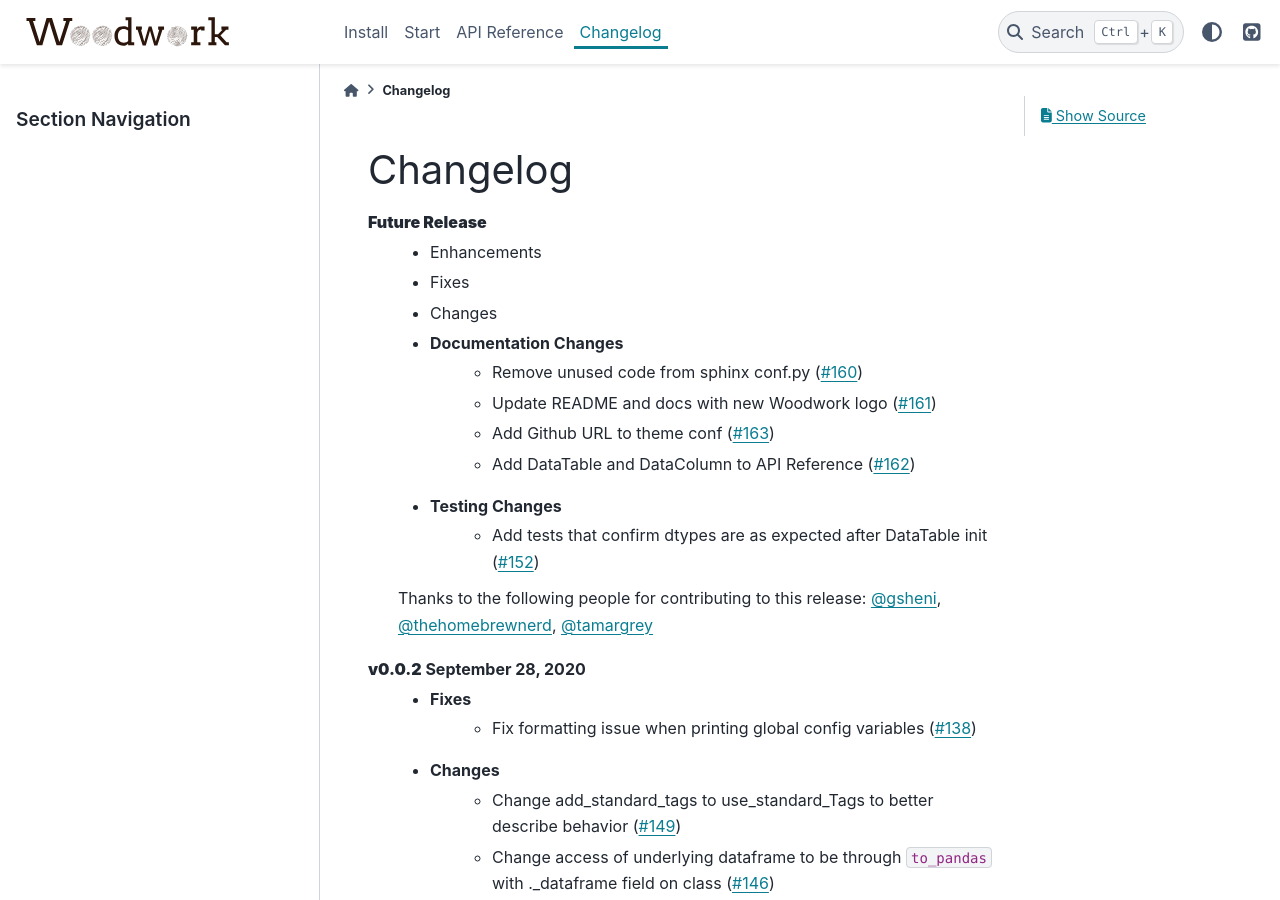
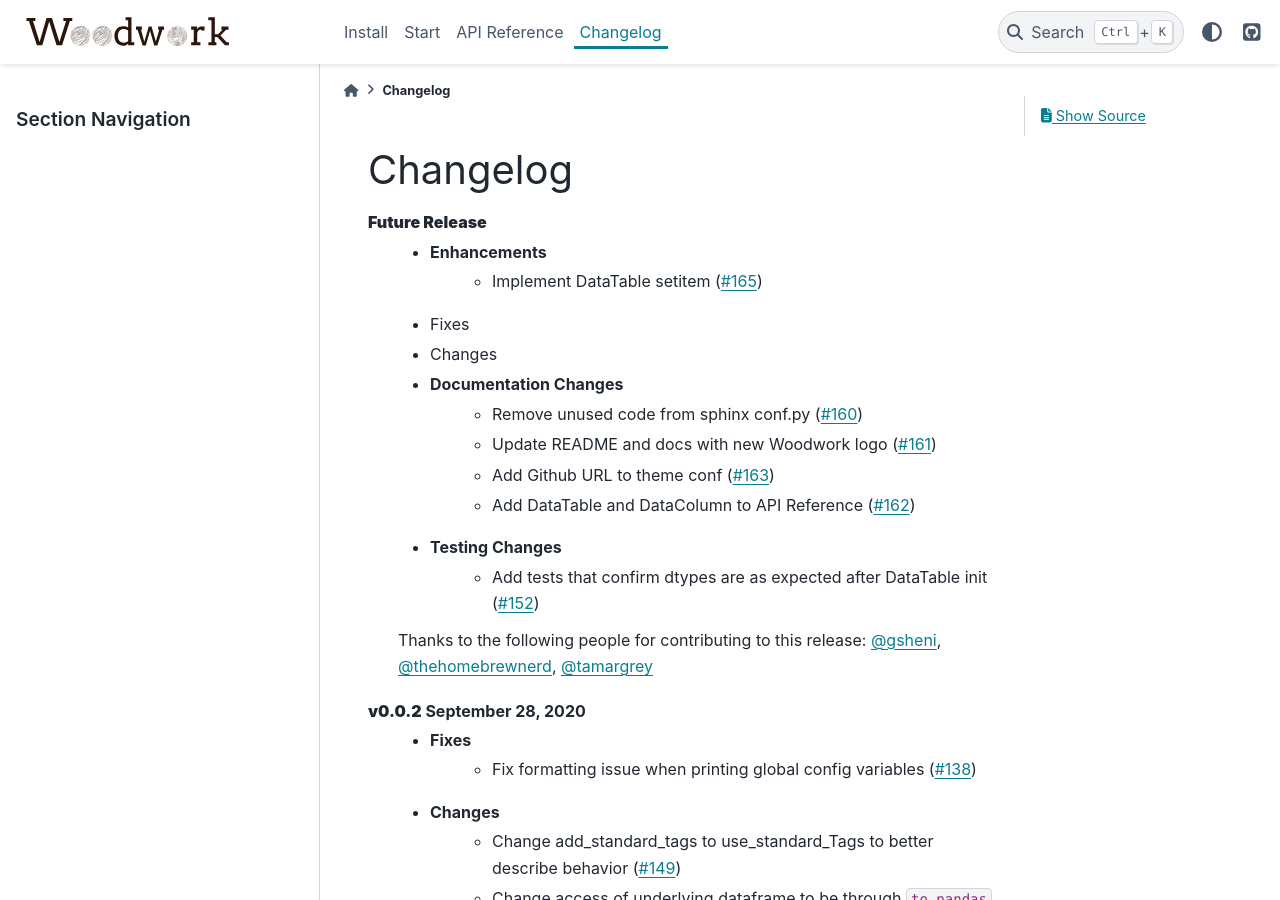
Before and after one commit to alteryx/woodwork, a Sphinx documentation site: the page built from docs/source/changelog.rst, in a window 1280 px wide and 900 px high. Built offline with Sphinx 7.4.7 and the PyData theme 0.15.4, drawn with Linux system fonts in a browser that asks for light colours; comment, search, counter and statistics services are not loaded.

Commit message:
Add changelog

```diff
--- a/docs/source/changelog.rst
+++ b/docs/source/changelog.rst
@@ -4,6 +4,7 @@ Changelog
 ---------
 **Future Release**
     * Enhancements
+        * Implement DataTable setitem (:pr:`165`)
     * Fixes
     * Changes
     * Documentation Changes
```
